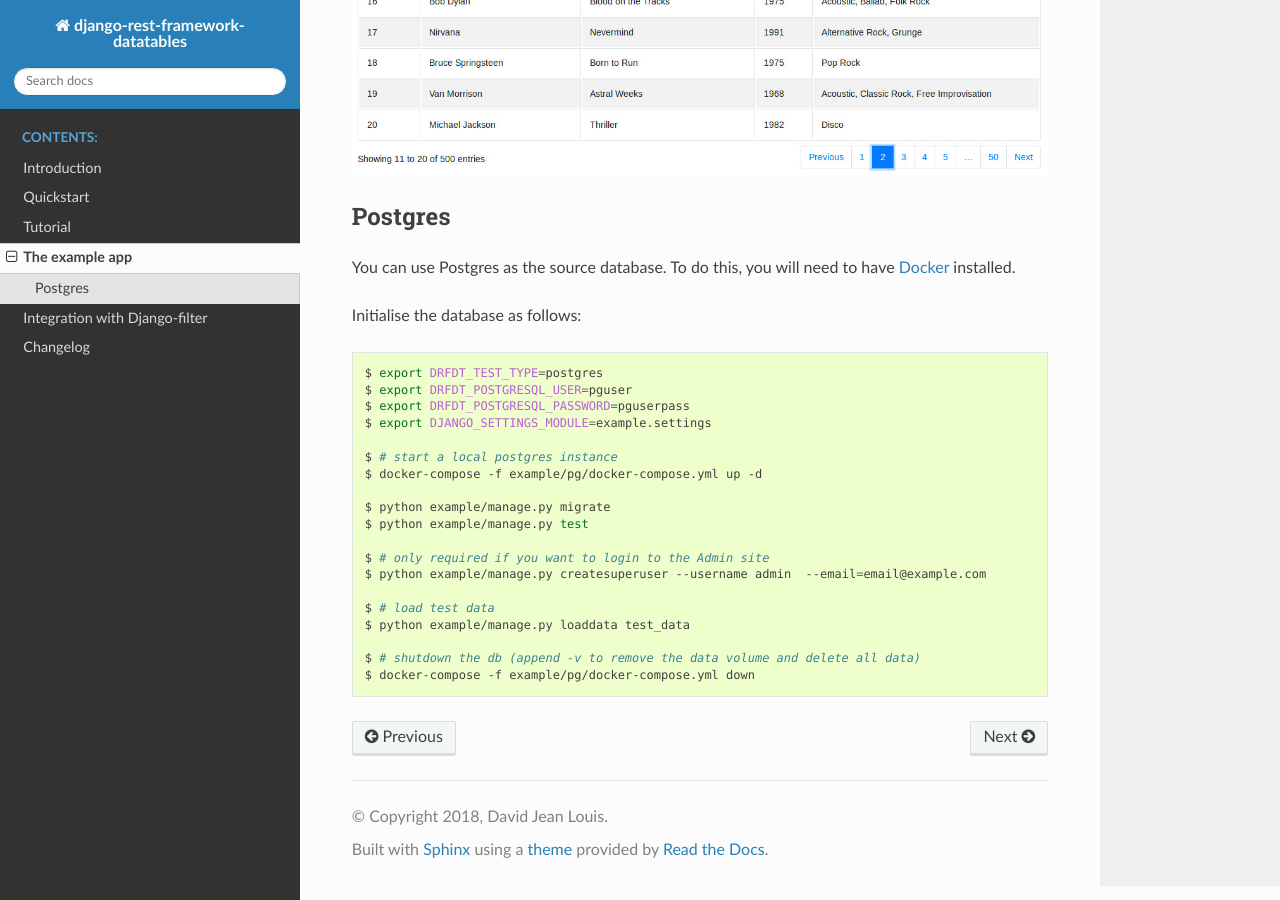
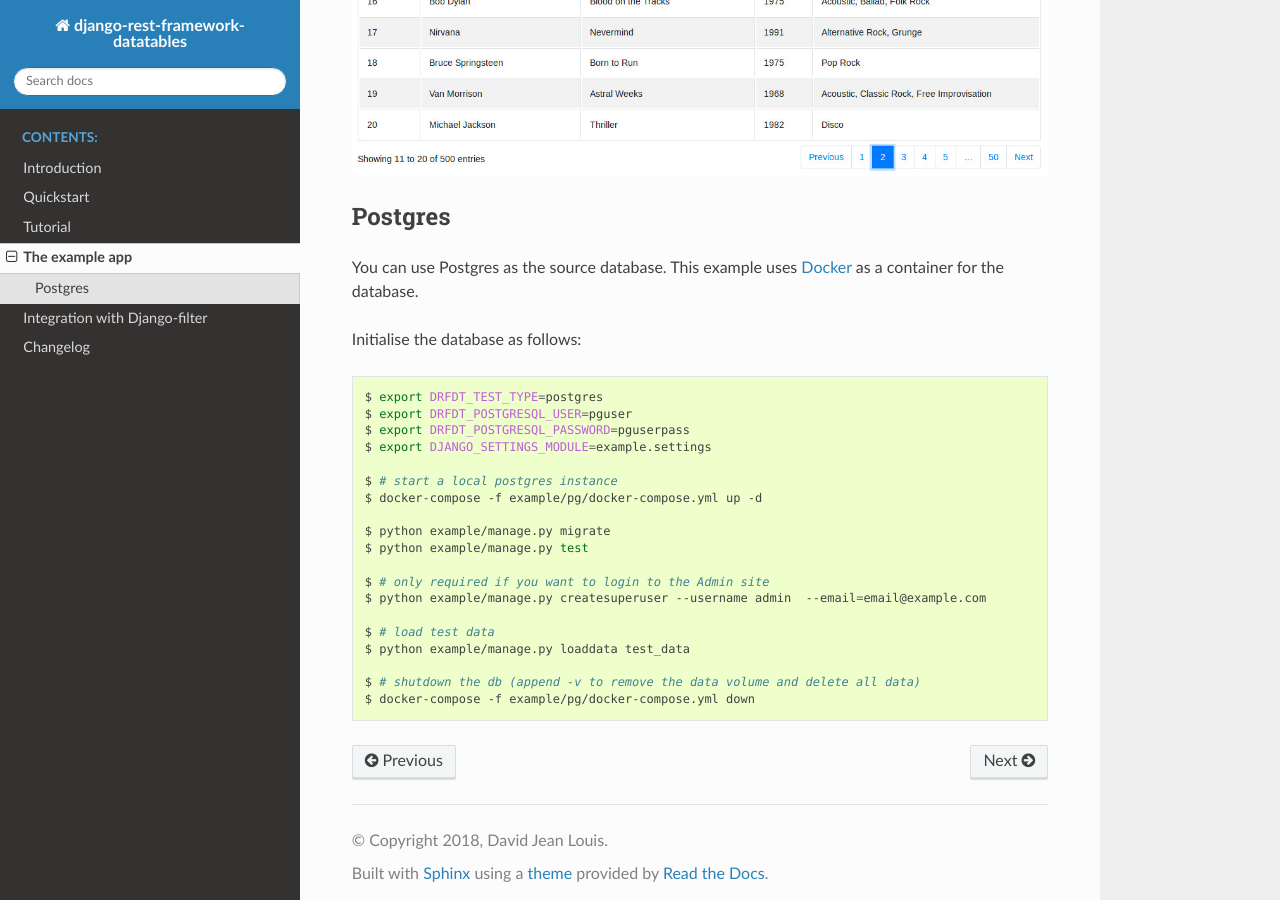
Before and after one commit to izimobil/django-rest-framework-datatables, a Sphinx documentation site: the page built from docs/example-app.rst, in a window 1280 px wide and 900 px high, scrolled down 783 px. Built offline with Sphinx 7.4.7 and the Read the Docs theme 2.0.0, drawn with Linux system fonts in a browser that asks for light colours.

Commit message:
modified wording in documentation

```diff
--- a/docs/example-app.rst
+++ b/docs/example-app.rst
@@ -21,7 +21,7 @@ A screenshot of the example app:
 Postgres
 ########
 
-You can use Postgres as the source database.  To do this, you will need to have `Docker <https://docker.com/>`_ installed.
+You can use Postgres as the source database.  This example uses `Docker <https://docker.com/>`_ as a container for the database.
 
 Initialise the database as follows:
 
```
